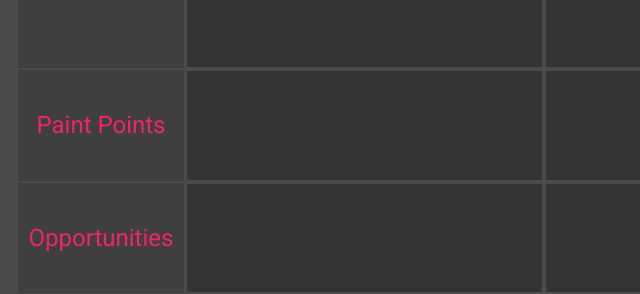
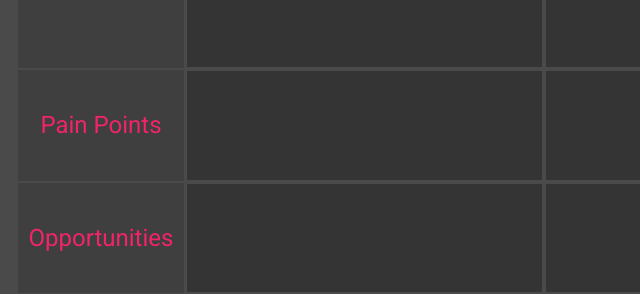
Before and after one commit to courtneyheitman/mapping-user-journey-interactives, a website: page user-journey-map/index.html in a window 1280 px wide. Shown: the part 489-783 px from the top of the page, 0-640 px from the left. Drawn offline with nearby package versions, Linux system fonts and the light colour scheme; files that its build step writes are made by us from their sources.

Commit message:
Fixing Matt's typos

```diff
--- a/user-journey-map/index.html
+++ b/user-journey-map/index.html
@@ -49,7 +49,7 @@
             <td><div contenteditable="true" class="UJM-input"></div></td>
           </tr>
           <tr>
-            <th>Paint Points</th>
+            <th>Pain Points</th>
             <td><div contenteditable="true" class="UJM-input"></div></td>
             <td><div contenteditable="true" class="UJM-input"></div></td>
             <td><div contenteditable="true" class="UJM-input"></div></td>
```
